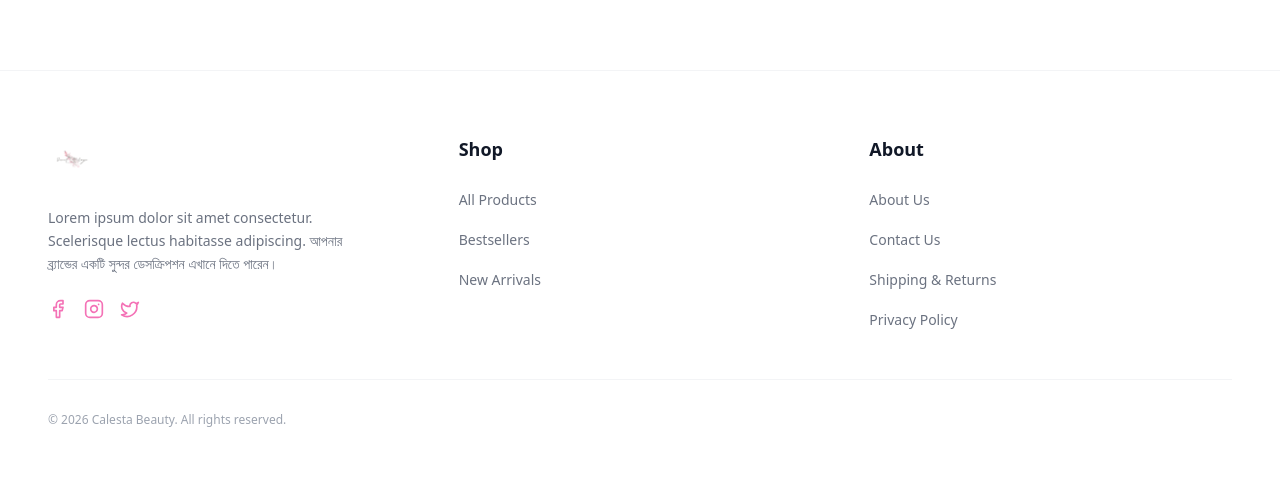
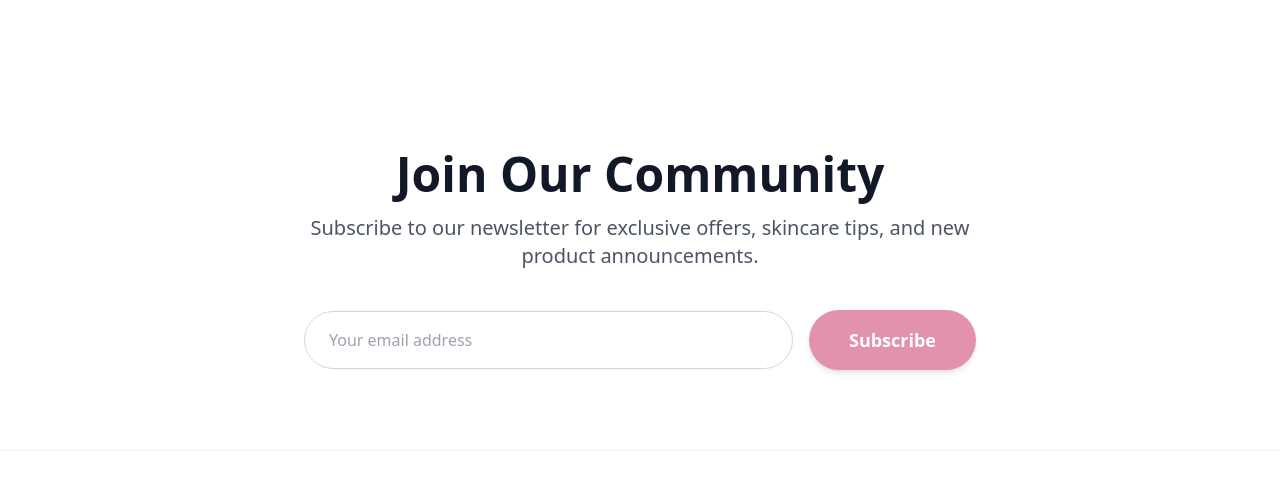
Before and after one commit to omar-faruk72/calesta-glow, a React (Vite) app: page / in a window 1280 px wide. Shown: the part 2862-3362 px from the top of the page. Before the commit the page ends 3322 px from the top, so only its background shows below. Built offline with nearby package versions, Linux system fonts and the light colour scheme; no server answers.

Commit message:
newsletter complite

```diff
--- /dev/null
+++ b/src/components/HomePage/Newsletter.jsx
@@ -0,0 +1,79 @@
+import React, { useState } from 'react';
+// eslint-disable-next-line no-unused-vars
+import { motion, AnimatePresence } from 'framer-motion';
+import { CheckCircle2 } from 'lucide-react';
+
+const Newsletter = () => {
+    const [email, setEmail] = useState('');
+    const [isSubscribed, setIsSubscribed] = useState(false);
+
+    const handleSubscribe = (e) => {
+        e.preventDefault();
+        if (email) {
+            console.log("Subscribed with:", email);
+            setIsSubscribed(true);
+            setEmail('');
+            setTimeout(() => setIsSubscribed(false), 5000);
+        }
+    };
+
+    return (
+        <section className="py-20 bg-white">
+            <div className="max-w-4xl mx-auto px-4 text-center">
+
+                {/* Header */}
+                <div className="mb-10 space-y-4">
+                    <h2 className="text-3xl md:text-5xl font-bold text-gray-900">
+                        Join Our Community
+                    </h2>
+                    <p className="text-gray-600 text-lg md:text-xl max-w-2xl mx-auto leading-relaxed">
+                        Subscribe to our newsletter for exclusive offers, skincare tips, and new product announcements.
+                    </p>
+                </div>
+
+                {/* Form Section */}
+                <div className="relative max-w-2xl mx-auto">
+                    {!isSubscribed ? (
+                        <motion.form
+                            initial={{ opacity: 0, y: 10 }}
+                            animate={{ opacity: 1, y: 0 }}
+                            onSubmit={handleSubscribe}
+                            className="flex flex-col md:flex-row items-center gap-4"
+                        >
+                            <input
+                                type="email"
+                                required
+                                value={email}
+                                onChange={(e) => setEmail(e.target.value)}
+                                placeholder="Your email address"
+                                className="w-full flex-1 px-6 py-4 rounded-full border border-gray-300 focus:outline-none focus:ring-2 focus:ring-pink-200 transition-all text-gray-700"
+                            />
+                            <button
+                                type="submit"
+                                className="w-full md:w-auto bg-[#E293AB] hover:bg-[#d47d97] text-white px-10 py-4 rounded-full font-semibold text-lg transition-colors shadow-md"
+                            >
+                                Subscribe
+                            </button>
+                        </motion.form>
+                    ) : (
+                        /* Success Message */
+                        <motion.div
+                            initial={{ opacity: 0, scale: 0.9 }}
+                            animate={{ opacity: 1, scale: 1 }}
+                            className="bg-green-50 border border-green-200 p-6 rounded-2xl flex items-center justify-center space-x-3"
+                        >
+                            <CheckCircle2 className="text-green-500 w-8 h-8" />
+                            <div>
+                                <h3 className="text-green-800 font-bold text-lg">Subscription Successful!</h3>
+                                <p className="text-green-600">Thank you for joining our community.</p>
+                            </div>
+                        </motion.div>
+                    )}
+                </div>
+
+            </div>
+        </section>
+    );
+};
+
+export default Newsletter;
--- a/src/page/Home.jsx
+++ b/src/page/Home.jsx
@@ -5,6 +5,7 @@ import CategoryGrid from '../components/HomePage/CategoryGrid'
 import NewArrivals from '../components/HomePage/NewArrivals'
 import Philosophy from '../components/HomePage/Philosophy'
 import Testimonials from '../components/HomePage/Testimonials'
+import Newsletter from '../components/HomePage/Newsletter'
 
 export default function Home() {
   return (
@@ -15,6 +16,7 @@ export default function Home() {
       <NewArrivals></NewArrivals>
       <Philosophy></Philosophy>
       <Testimonials></Testimonials>
+      <Newsletter></Newsletter>
     </div>
   )
 }
```
